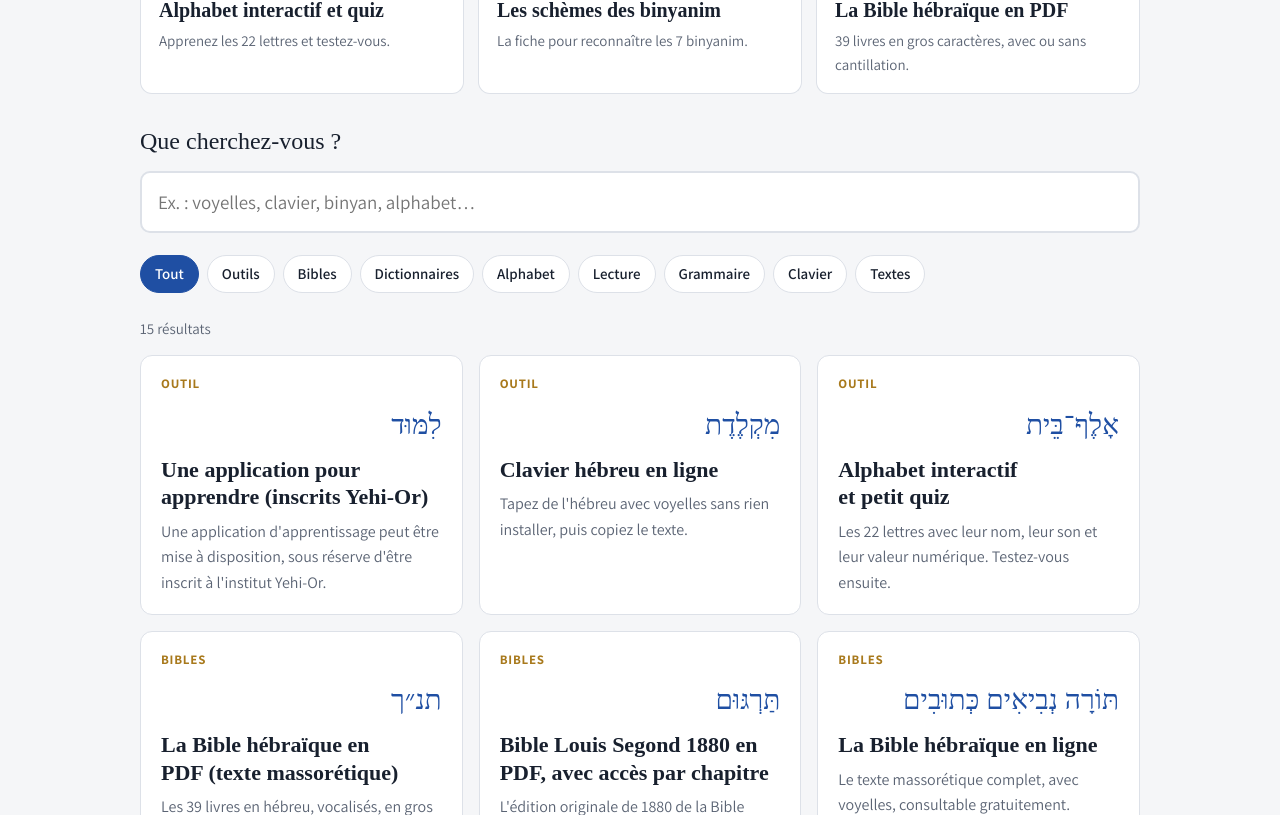
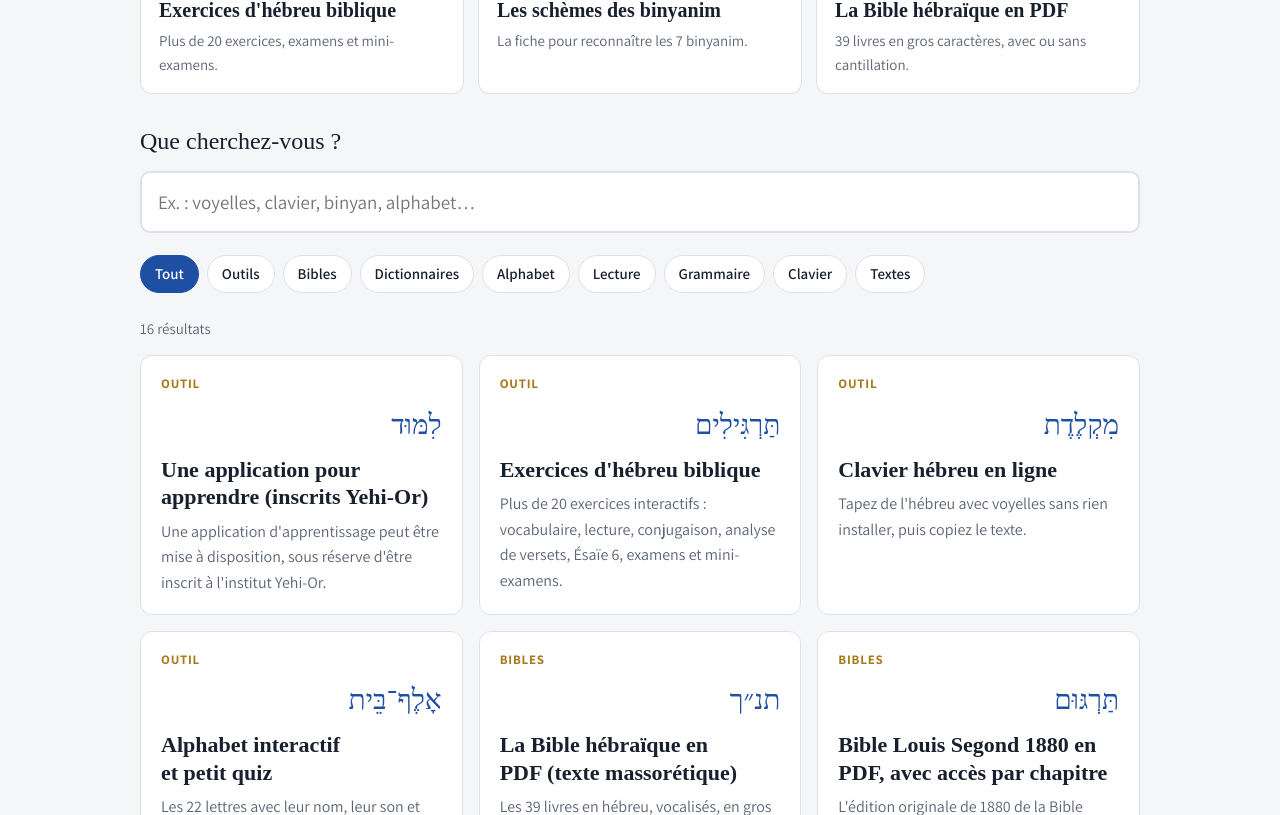
Before and after one commit to david56460/hebreu-biblique-libre, a plain HTML site: page index.html in a window 1280 px wide. Shown: the part 545-1360 px from the top of the page. Drawn offline with Linux system fonts and the light colour scheme; a web font is replaced by a local one.

Commit message:
Update index.html

```diff
--- a/index.html
+++ b/index.html
@@ -169,6 +169,23 @@ const ARTICLES = [
   keywords:"application apprendre cours yehi-or inscription",
   body:`<p>Une application pour apprendre l'hébreu biblique peut être mise à disposition, <strong>sous réserve d'être inscrit à l'institut Yehi-Or</strong>.</p>
 <p><a class="btn ghost" href="https://www.helloasso.com/associations/yehi-or-institut" target="_blank" rel="noopener">S'inscrire auprès de Yehi-Or</a></p>`
+},
+{
+  id:"exercices", type:"outil", cat:"Outils", heb:"תַּרְגִּילִים",
+  title:"Exercices d'hébreu biblique",
+  summary:"Plus de 20 exercices interactifs : vocabulaire, lecture, conjugaison, analyse de versets, Ésaïe 6, examens et mini-examens.",
+  keywords:"exercices quiz jeux vocabulaire conjugaison translittération shewa syllabes examen mini-examen ésaïe tracer lettres clavier verbe",
+  body:`
+<p>Une page d'exercices interactifs pour s'entraîner à l'hébreu biblique, sans inscription.</p>
+<ul>
+<li><strong>Vocabulaire</strong> : jeux, quiz hébreu ⇄ français, jeu de mémoire, écriture au clavier.</li>
+<li><strong>Lecture</strong> : translittération, shéwa, syllabes, forme définie, tracé des lettres à la main.</li>
+<li><strong>Grammaire</strong> : conjugaison, carte d'identité du verbe, repérage du thème dans un verset, analyse grammaticale de versets.</li>
+<li><strong>Ésaïe 6</strong> : le chapitre mot à mot, son vocabulaire et ses jeux.</li>
+<li><strong>Examens</strong> par blocs de 5 cours et <strong>mini-examens</strong> pour chaque cours, avec un seuil de réussite de 70 %.</li>
+</ul>
+<p><a class="btn" href="exercices-hebreu.html">Commencer les exercices</a></p>
+<p class="meta">Les exercices suivent la progression des cours de la méthode Yehi-Or.</p>`
 },
 {
   id:"outil-clavier", type:"outil", cat:"Outils", heb:"מִקְלֶדֶת",
@@ -429,11 +446,11 @@ const FEATURE = `<section class="feature" aria-label="À la une">
   </div>
 </section>
 <div class="feature-row">
-  <a class="feature-card" href="#outil-alphabet">
+  <a class="feature-card" href="exercices-hebreu.html">
     <span class="eyebrow">Exercices</span>
-    <span class="fc-heb" aria-hidden="true">אָלֶף־בֵּית</span>
-    <strong>Alphabet interactif et quiz</strong>
-    <span>Apprenez les 22 lettres et testez-vous.</span>
+    <span class="fc-heb" aria-hidden="true">תַּרְגִּילִים</span>
+    <strong>Exercices d'hébreu biblique</strong>
+    <span>Plus de 20 exercices, examens et mini-examens.</span>
   </a>
   <a class="feature-card" href="#schemes-binyanim">
     <span class="eyebrow">Exercices</span>
```
